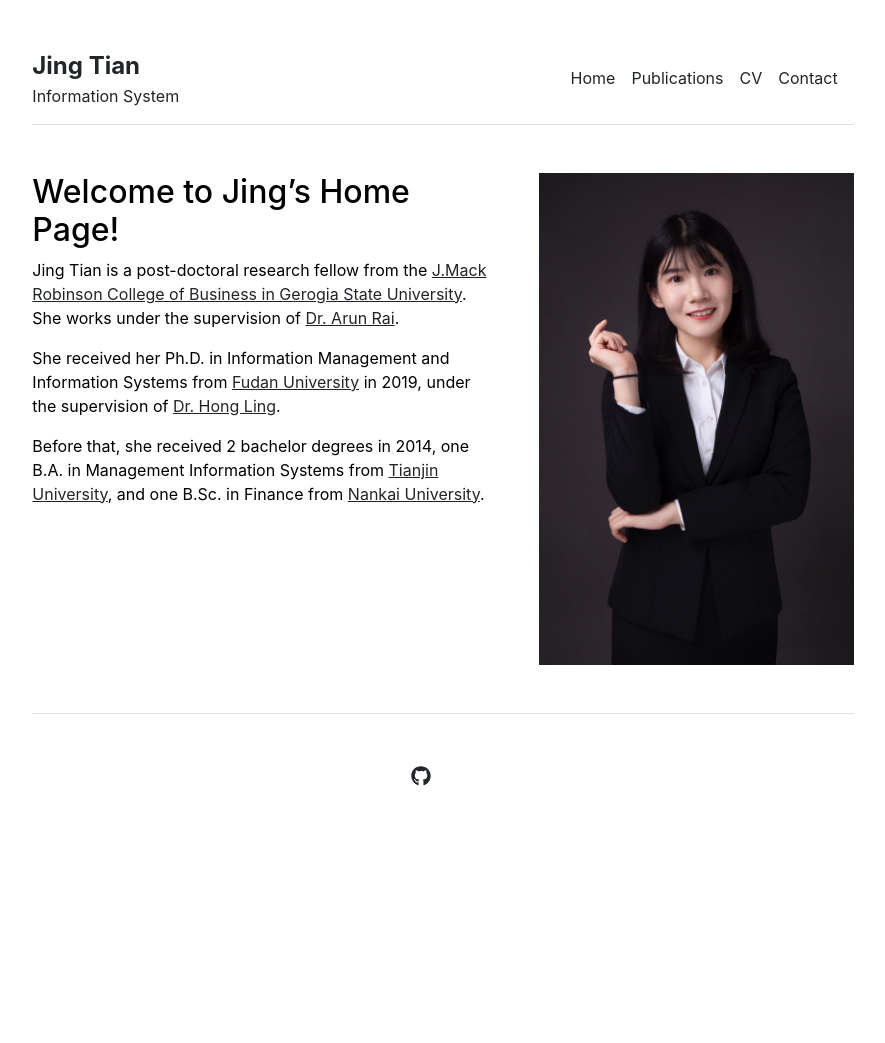
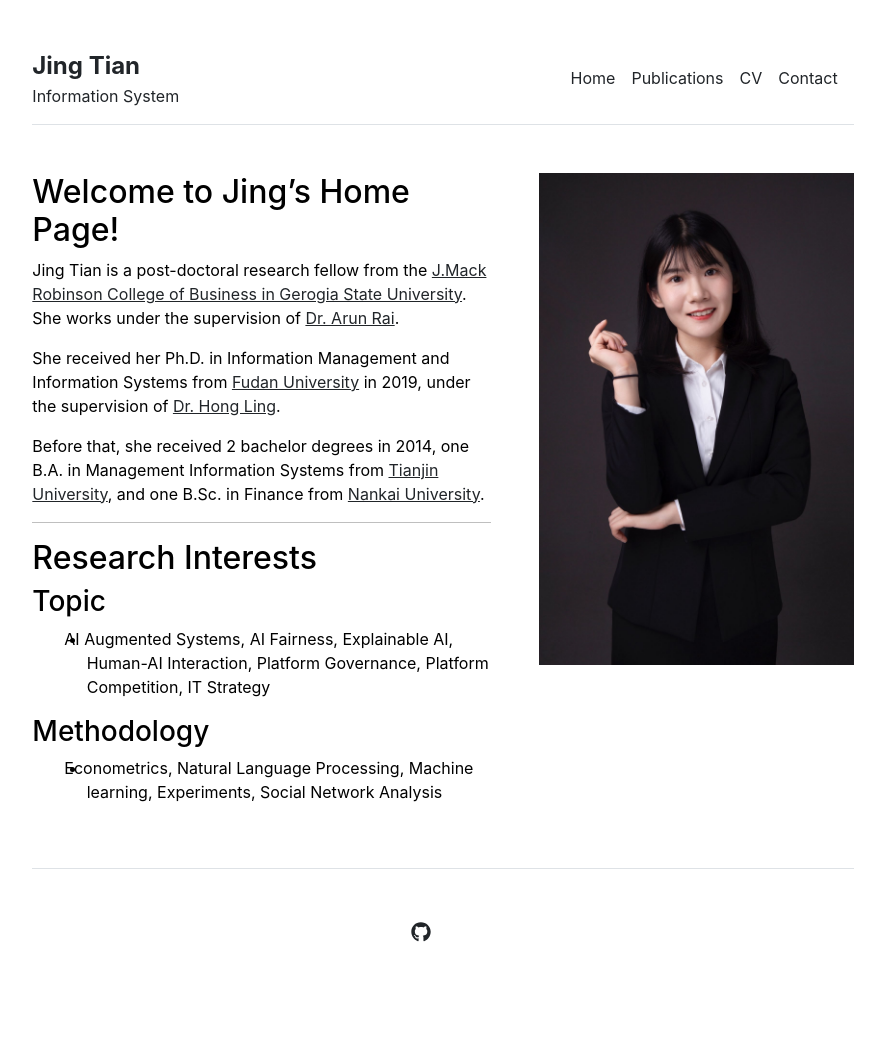
Before and after one commit to jingtianIS/jingtianIS.github.io, a Jekyll site: the page built from index.md, in a window 1280 px wide. Shown: the whole page, without its empty margins (197-1082 px from the left). Built offline with Jekyll 4.4.1, drawn with Linux system fonts in a browser that asks for light colours; before the commit the page ends 900 px from its top, so only the background shows below that.

Commit message:
Update index.md

```diff
--- a/index.md
+++ b/index.md
@@ -17,3 +17,12 @@ Before that, she received 2 bachelor degrees in 2014, one B.A. in Management Inf
 [fudan]: https://www.fudan.edu.cn/en/
 [tianjin-u]: http://www.tju.edu.cn/english/index.htm
 [nankai]: https://en.nankai.edu.cn/
+
+---
+## Research Interests
+
+### Topic
+* AI Augmented Systems, AI Fairness, Explainable AI, Human-AI Interaction, Platform Governance, Platform Competition, IT Strategy
+
+### Methodology
+* Econometrics, Natural Language Processing, Machine learning, Experiments, Social Network Analysis
```
